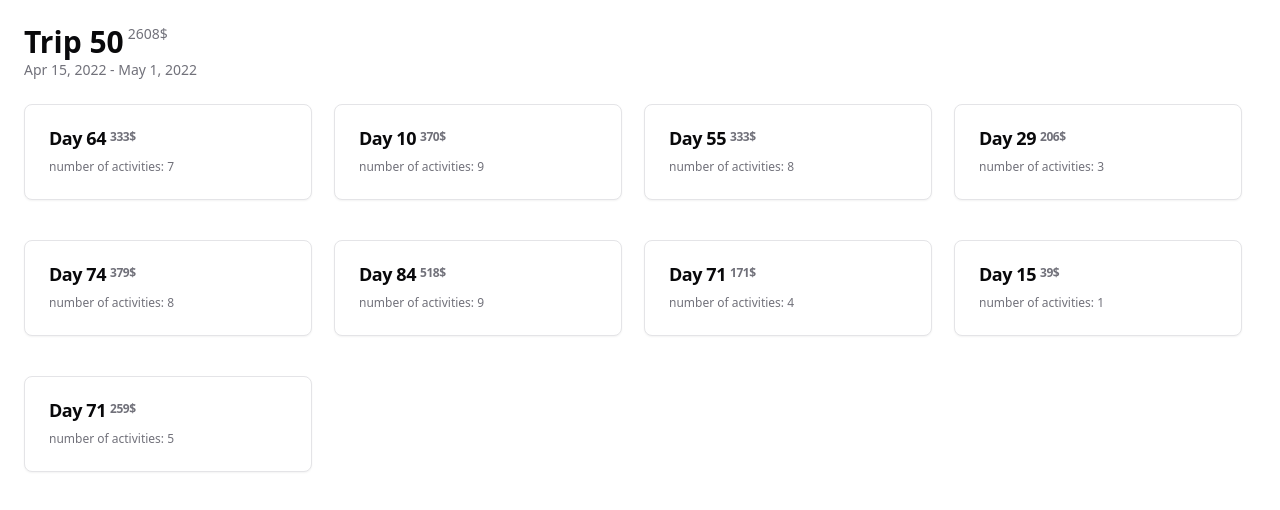
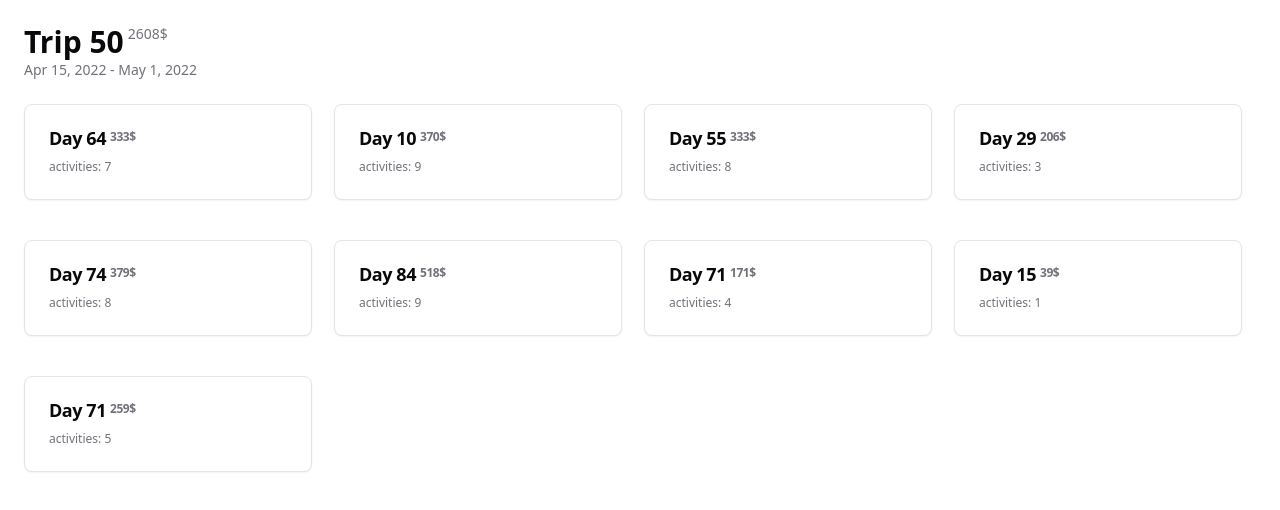
Before and after one commit to robertkocsis/trip-trackr, a SvelteKit app: page / in a window 1280 px wide. Shown: the top 510 px of the page. Built offline with nearby package versions, Linux system fonts and the light colour scheme.

Commit message:
Add basic Day page and edit prettier rules

```diff
--- a/src/app.css
+++ b/src/app.css
@@ -77,7 +77,8 @@
 	}
 }
 
-html, body {
+html,
+body {
 	width: 100%;
 	height: 100%;
 }
--- a/src/lib/components/custom/day/DayCard.svelte
+++ b/src/lib/components/custom/day/DayCard.svelte
@@ -22,10 +22,10 @@
 		<h1 class="text-2xl">{day.name}</h1>
 		{#each day.activities as activity, index}
 			{#if activityLimit === undefined || index < activityLimit}
-				<Card.Root class="w-72 m-w-72">
+				<Card.Root class="w-96 m-w-96">
 					<Card.Header class="pb-3">
-						<Card.Title class="flex"
-							>{activity.name}
+						<Card.Title class="flex">
+							{activity.name}
 							{#if activity.cost}
 								<p class="text-xs text-muted-foreground ml-1">
 									{activity.cost.amount}{activity.cost.currency}
@@ -45,8 +45,8 @@
 {:else}
 	<Card.Root class="w-72 m-w-72">
 		<Card.Header class="pb-3">
-			<Card.Title class="flex"
-				>{day.name}
+			<Card.Title class="flex">
+				{day.name}
 				<p class="text-xs text-muted-foreground ml-1">
 					{calculateDayCost()}$
 				</p>
@@ -55,7 +55,7 @@
 		<Card.Content>
 			<div class="grid space-y-1">
 				<p class="text-xs text-muted-foreground line-clamp-3">
-					number of activities: {day.activities.length}
+					activities: {day.activities.length}
 				</p>
 			</div>
 		</Card.Content>
--- a/src/lib/components/ui/card/card-title.svelte
+++ b/src/lib/components/ui/card/card-title.svelte
@@ -15,7 +15,6 @@
 <svelte:element
 	this={tag}
 	class={cn('text-lg font-semibold leading-none tracking-tight', className)}
-	{...$$restProps}
->
+	{...$$restProps}>
 	<slot />
 </svelte:element>
--- a/src/lib/components/ui/card/card.svelte
+++ b/src/lib/components/ui/card/card.svelte
@@ -10,7 +10,6 @@
 
 <div
 	class={cn('rounded-lg border bg-card text-card-foreground shadow-sm', className)}
-	{...$$restProps}
->
+	{...$$restProps}>
 	<slot />
 </div>
--- a/src/routes/+layout.svelte
+++ b/src/routes/+layout.svelte
@@ -2,6 +2,6 @@
 	import '../app.css';
 </script>
 
-<div class="p-6">
-<slot />
+<div class="p-6 w-100 h-100">
+	<slot />
 </div>
--- a/src/routes/+page.svelte
+++ b/src/routes/+page.svelte
@@ -6,8 +6,8 @@
 
 	const calculateTripCost = () => {
 		let cost = 0;
-		trip.days.forEach(day => {
-			day.activities.forEach(activity => {
+		trip.days.forEach((day) => {
+			day.activities.forEach((activity) => {
 				if (activity.cost) {
 					cost += activity.cost.amount;
 				}
@@ -28,7 +28,9 @@
 
 <div class="grid gap-x-2 gap-y-10">
 	{#each trip.days as day}
-		<DayCard {day} activityLimit={3} />
+		<a href="day/{day.id}">
+			<DayCard {day} activityLimit={3} />
+		</a>
 	{/each}
 </div>
 
--- /dev/null
+++ b/src/routes/day/[id]/+layout.svelte
@@ -0,0 +1,3 @@
+<div class="flex justify-center items-center">
+	<slot />
+</div>
--- /dev/null
+++ b/src/routes/day/[id]/+page.svelte
@@ -0,0 +1,8 @@
+<script lang="ts">
+	import DayCard from './../../../lib/components/custom/day/DayCard.svelte';
+	import { createTrip } from '../../mockdata';
+
+	let trip = createTrip();
+</script>
+
+<DayCard day={trip.days[0]} expanded={true} />
--- a/tsconfig.json
+++ b/tsconfig.json
@@ -9,7 +9,7 @@
 		"skipLibCheck": true,
 		"sourceMap": true,
 		"strict": true,
-		"moduleResolution": "bundler",
+		"moduleResolution": "bundler"
 	}
 	// Path aliases are handled by https://kit.svelte.dev/docs/configuration#alias
 	//
```
Also changed, not shown: 1 other file (tests, documents, lock files or other folders).
